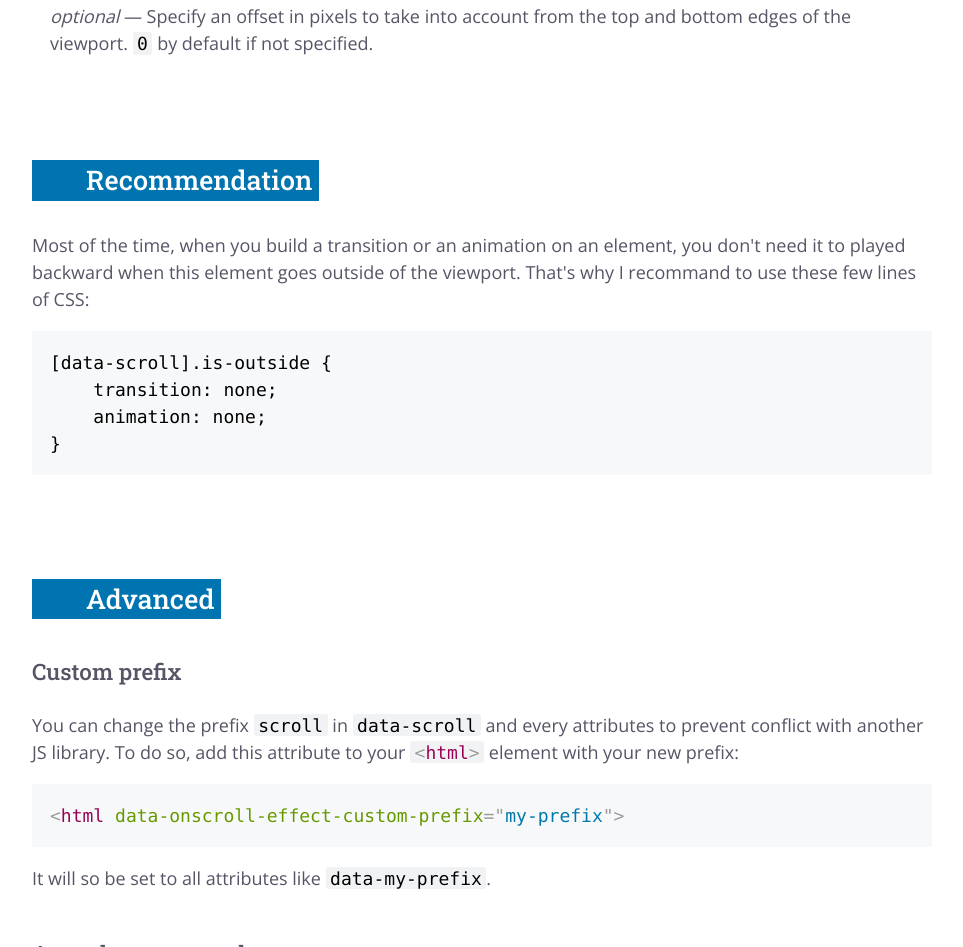
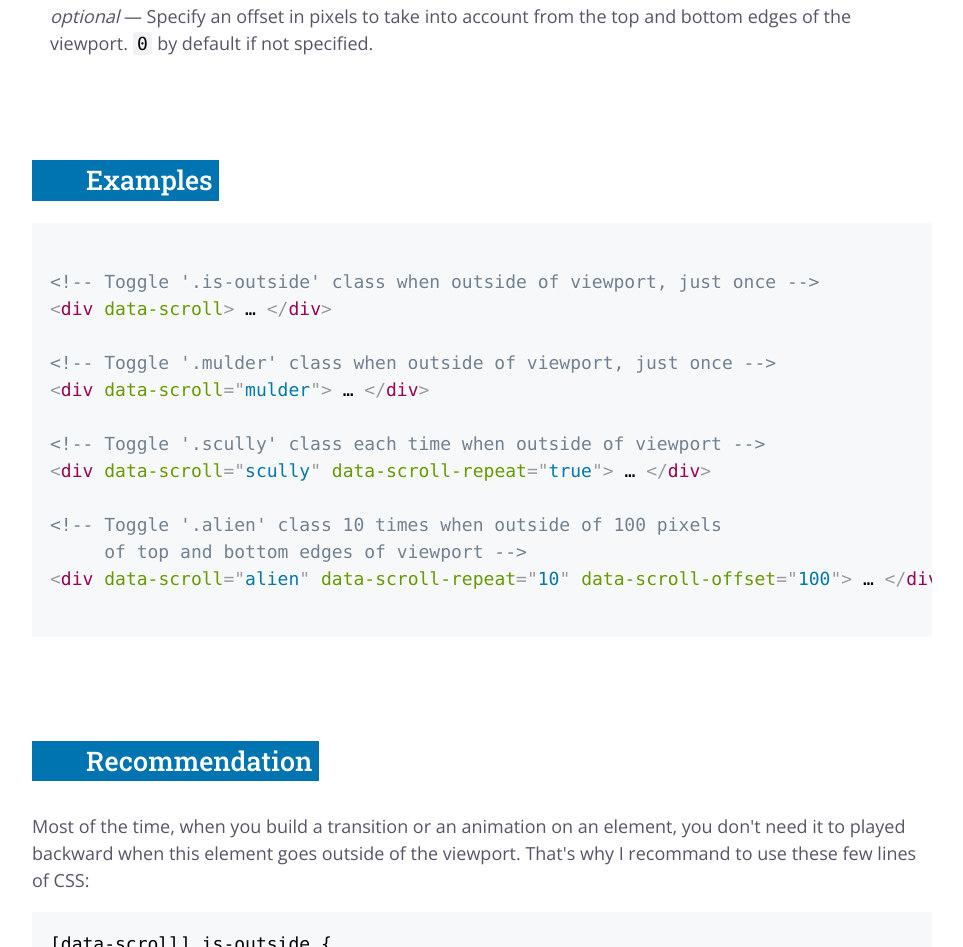
Before and after one commit to Twikito/onscroll-effect, a website: page docs/index.html in a window 1280 px wide. Shown: the part 3812-4759 px from the top of the page, without its empty margins (158-1121 px from the left). Drawn offline with nearby package versions, Linux system fonts and the light colour scheme; some packages are replaced by stand-ins of ours; a script that the page names is missing.

Commit message:
Add examples

```diff
--- a/docs/index.html
+++ b/docs/index.html
@@ -131,6 +131,26 @@
 				</dl>
 			</section>
 
+			<section class="language-html">
+				<h3 id="examples" data-scroll data-scroll-repeat="true">
+					<a href="#examples">Examples</a>
+				</h3>
+				<pre><code>
+&lt;!-- Toggle '.is-outside' class when outside of viewport, just once --&gt;
+&lt;div data-scroll&gt; … &lt;/div&gt;
+
+&lt;!-- Toggle '.mulder' class when outside of viewport, just once --&gt;
+&lt;div data-scroll="mulder"&gt; … &lt;/div&gt;
+
+&lt;!-- Toggle '.scully' class each time when outside of viewport --&gt;
+&lt;div data-scroll="scully" data-scroll-repeat="true"&gt; … &lt;/div&gt;
+
+&lt;!-- Toggle '.alien' class 10 times when outside of 100 pixels
+     of top and bottom edges of viewport --&gt;
+&lt;div data-scroll="alien" data-scroll-repeat="10" data-scroll-offset="100"&gt; … &lt;/div&gt;
+				</code></pre>
+			</section>
+
 			<section>
 				<h3 id="recommandation" data-scroll data-scroll-repeat="true">
 					<a href="#recommandation">Recommendation</a>
```
